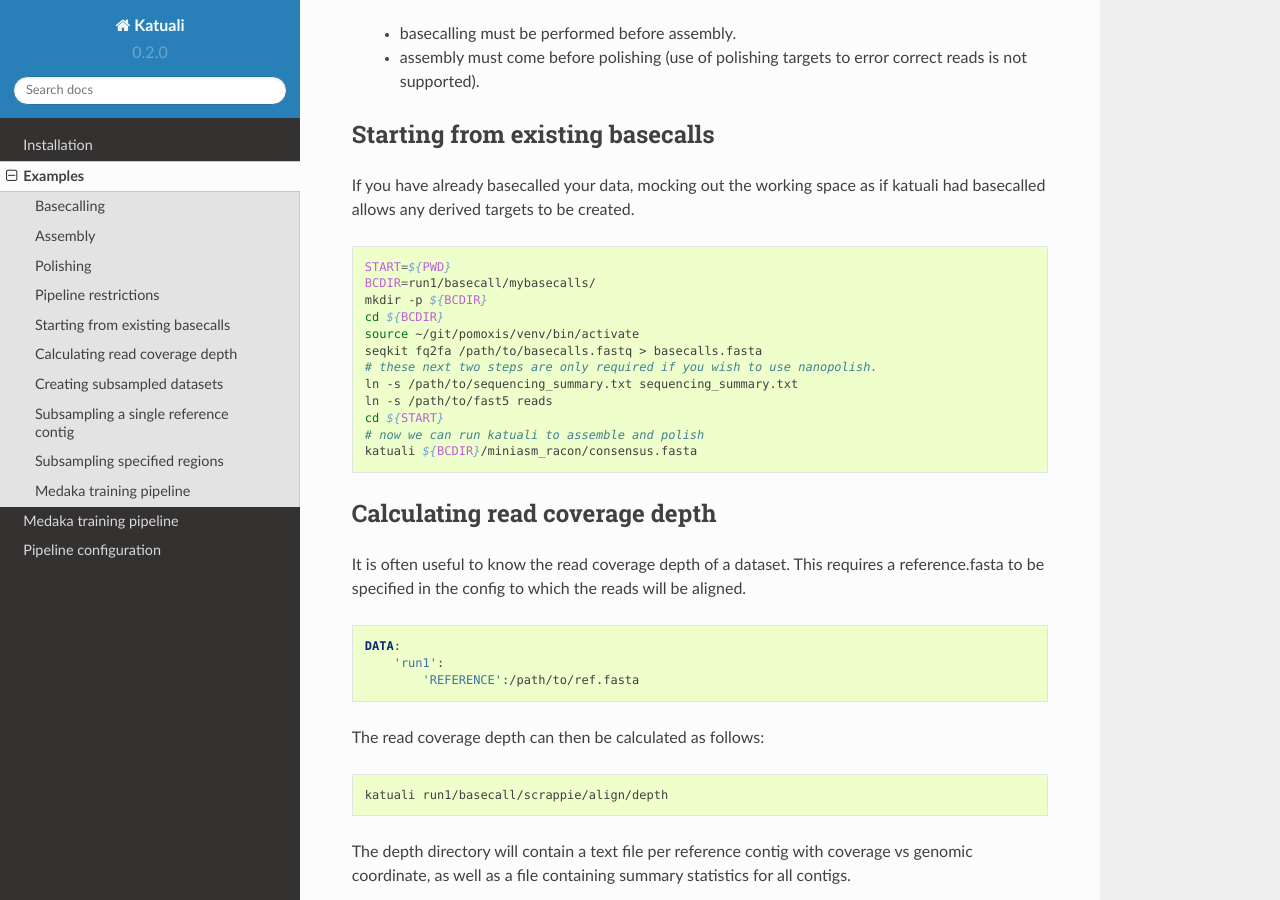
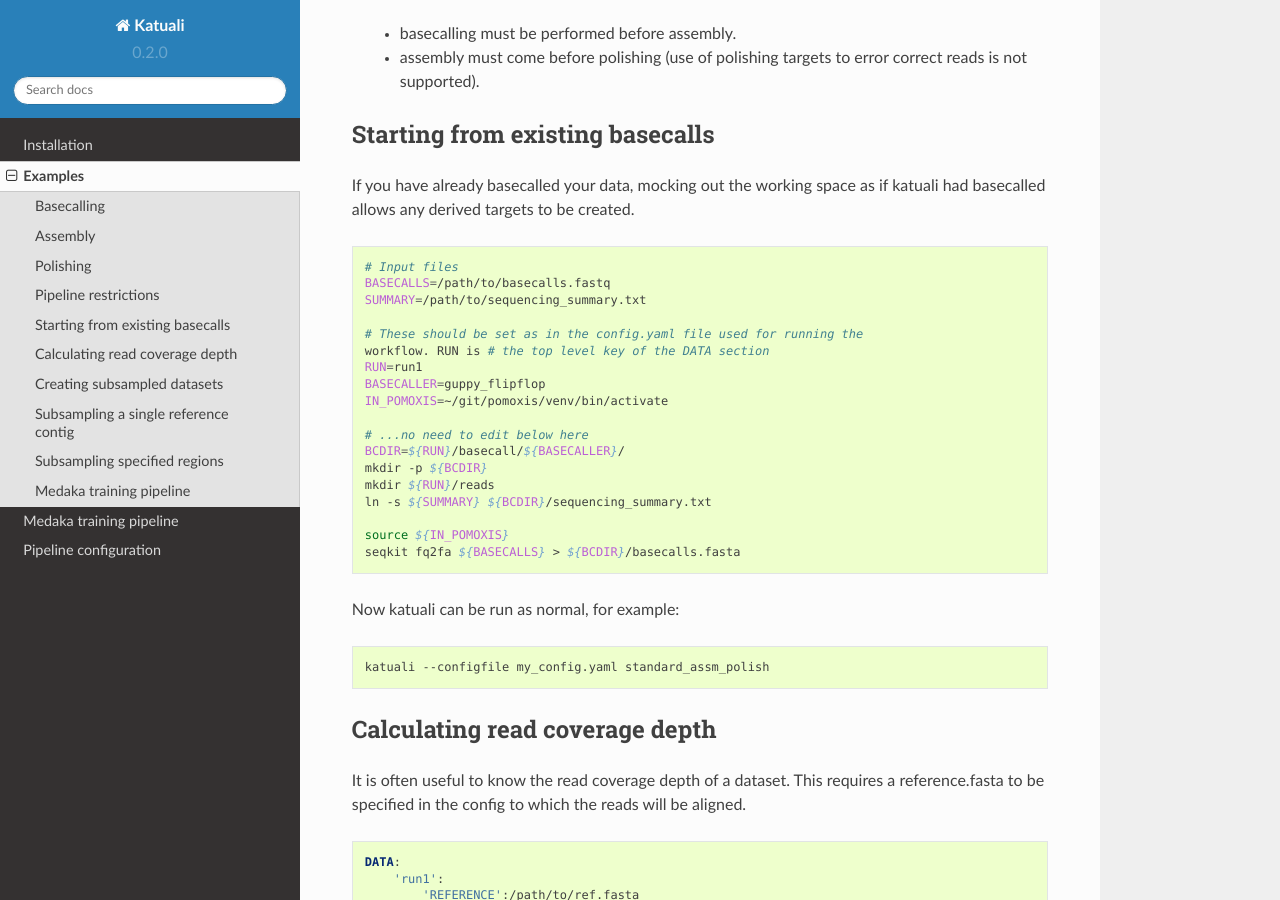
Before and after one commit to nanoporetech/katuali, a Sphinx documentation site: the page built from docs/examples.rst, in a window 1280 px wide and 900 px high, scrolled down 1965 px. Built offline with Sphinx 7.4.7 and the Read the Docs theme 2.0.0, drawn with Linux system fonts in a browser that asks for light colours; pages that are not in the unit, such as notebooks, are missing from menus.

Commit message:
Update starting from basecalls instructions

```diff
--- a/docs/examples.rst
+++ b/docs/examples.rst
@@ -84,7 +84,6 @@
     katuali run1/basecall/scrappie/miniasm_racon/consensus.fasta
 
 
-
 Polishing
 ---------
 
@@ -100,7 +99,6 @@
     katuali run1/basecall/guppy_flipflop/canu_gsz_4.0M/racon/medaka_flipflop/medaka_flipflop/consensus.fasta
 
 
-
 Pipeline restrictions
 ---------------------
 
@@ -110,6 +108,7 @@
     * basecalling must be performed before assembly.
     * assembly must come before polishing (use of polishing targets to
       error correct reads is not supported).
+
 
 .. _starting_from_basecalls:
 
@@ -121,18 +120,31 @@
 
 .. code-block:: bash
 
-    START=${PWD}
-    BCDIR=run1/basecall/mybasecalls/
+    # Input files
+    BASECALLS=/path/to/basecalls.fastq
+    SUMMARY=/path/to/sequencing_summary.txt
+
+    # These should be set as in the config.yaml file used for running the
+    workflow. RUN is # the top level key of the DATA section
+    RUN=run1
+    BASECALLER=guppy_flipflop
+    IN_POMOXIS=~/git/pomoxis/venv/bin/activate
+
+    # ...no need to edit below here
+    BCDIR=${RUN}/basecall/${BASECALLER}/
     mkdir -p ${BCDIR}
-    cd ${BCDIR}
-    source ~/git/pomoxis/venv/bin/activate
-    seqkit fq2fa /path/to/basecalls.fastq > basecalls.fasta
-    # these next two steps are only required if you wish to use nanopolish.
-    ln -s /path/to/sequencing_summary.txt sequencing_summary.txt
-    ln -s /path/to/fast5 reads
-    cd ${START}
-    # now we can run katuali to assemble and polish
-    katuali ${BCDIR}/miniasm_racon/consensus.fasta
+    mkdir ${RUN}/reads
+    ln -s ${SUMMARY} ${BCDIR}/sequencing_summary.txt
+
+    source ${IN_POMOXIS}
+    seqkit fq2fa ${BASECALLS} > ${BCDIR}/basecalls.fasta
+
+Now katuali can be run as normal, for example:
+
+.. code-block:: bash
+
+    katuali --configfile my_config.yaml standard_assm_polish
+
 
 Calculating read coverage depth
 -------------------------------
@@ -218,15 +230,16 @@
     REGIONS="ecoli_SCS110_chromosome:50000-150000 ecoli_SCS110_chromosome:200000-250000"
     katuali run1/basecall/scrappie/align/my_regions/25X/miniasm_racon/consensus.fasta --config REGIONS="$REGIONS"
 
+
 .. _train_medaka:
 
 Medaka training pipeline
 ------------------------
 
-It is possible to train medaka models starting from
-folders of fast5s in a single command once the config has been modified to
-reflect your input data (fast5s and genomes for each run as well as training
-and evaluation region definitions).
+It is possible to train medaka models starting from folders of fast5s in a
+single command once the config has been modified to reflect your input data
+(fast5s and genomes for each run as well as training and evaluation region
+definitions).
 
 `MEDAKA_TRAIN_REGIONS` and `MEDAKA_EVAL_REGIONS` define regions for training
 and evaluation.  In the example below we train from the `minion` run using
@@ -253,7 +266,6 @@
             'MEDAKA_TRAIN_REGIONS': []
             'MEDAKA_EVAL_REGIONS': ['ecoli', 'yeast', 'na12878_chr21']
 
-
 Running:
 
     katuali all_medaka_train_features --keep-going
@@ -266,17 +278,19 @@
 * assemble those sets of basecalls
 * create medaka training features for all those sets
 
-
 Running:
 
     katuali medaka_train_replicates --keep-going
 
-will do all the tasks of `all_medaka_train_features` and additionally launch multiple medaka model-training replicates.
+will do all the tasks of `all_medaka_train_features` and additionally launch
+multiple medaka model-training replicates.
 
 If some of your input runs have insufficient coverage-depth for some of the
 training regions, some of the training feature files will not be made. In this
-case the config flag USE_ONLY_EXISTING_MEDAKA_FEAT can be set to true to allow katuali to train using only those features which exist already:
+case the config flag USE_ONLY_EXISTING_MEDAKA_FEAT can be set to true to allow
+katuali to train using only those features which exist already:
 
     USE_ONLY_EXISTING_MEDAKA_FEAT: true
 
-Refer to comments in the config (katuali/config.yaml) to see how this process can be controlled.
+Refer to comments in the config (katuali/config.yaml) to see how this process
+can be controlled.
```
